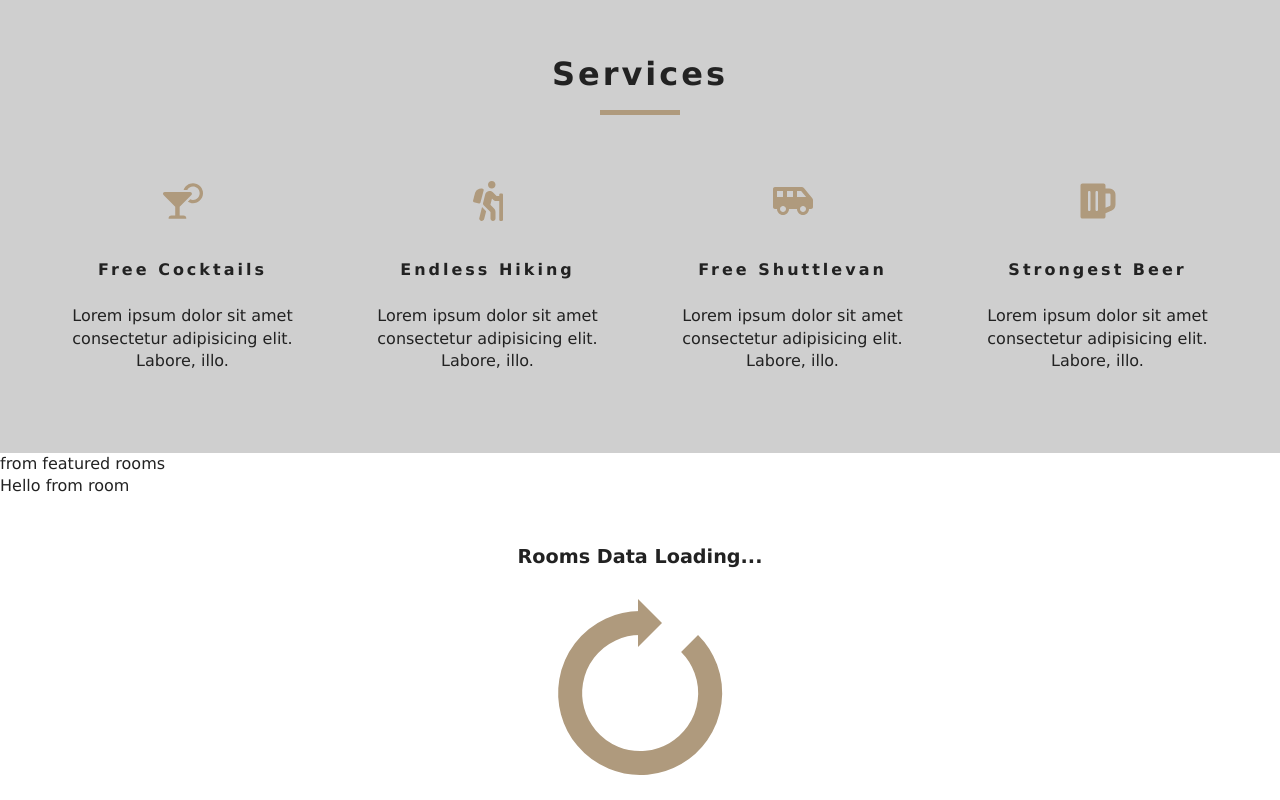
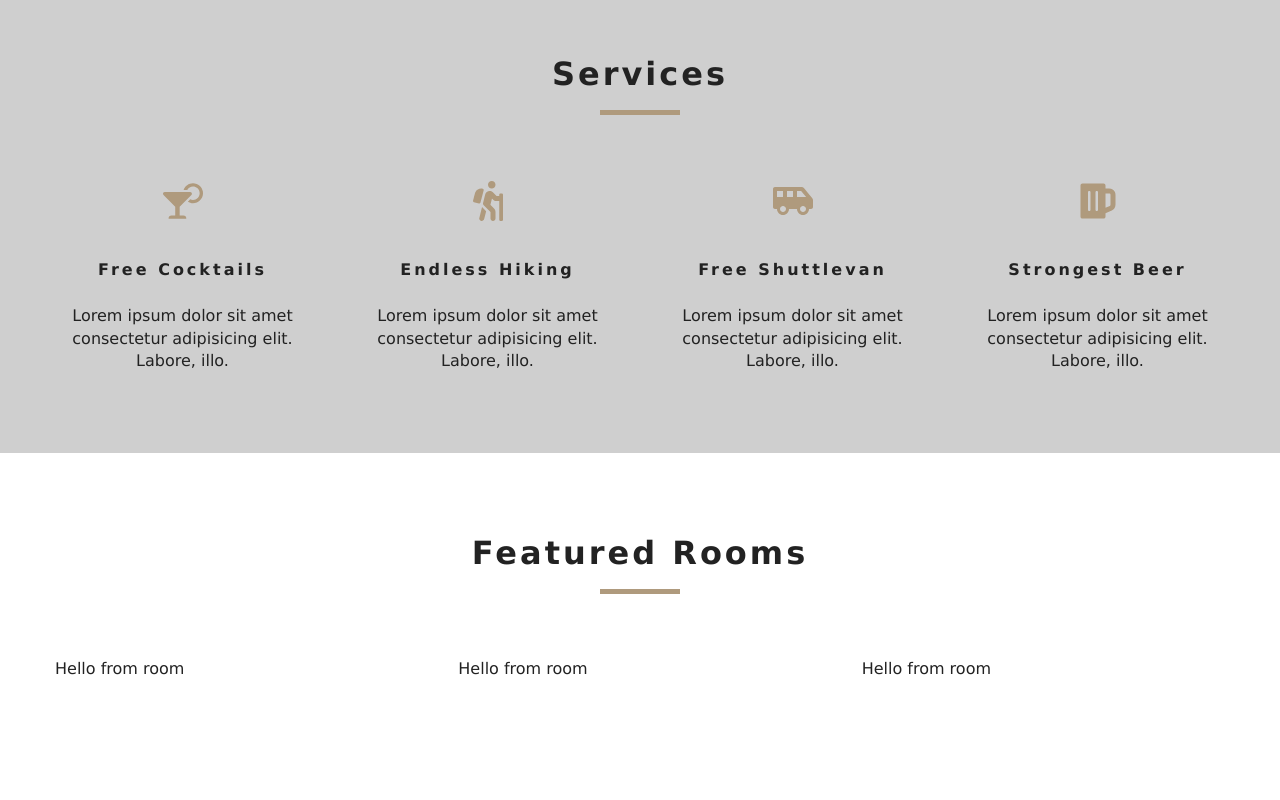
Before and after one commit to mb2o/react-beach-resort, a React (Create React App) app: page / in a window 1280 px wide. Shown: the part 826-1626 px from the top of the page. After the commit the page ends 1586 px from the top, so only its background shows below. Built offline with nearby package versions, Linux system fonts and the light colour scheme.

Commit message:
Featured Rooms Component

```diff
--- a/src/components/Featured.js
+++ b/src/components/Featured.js
@@ -2,19 +2,24 @@
 import { RoomContext } from '../context';
 import Loading from './Loading';
 import Room from './Room';
+import Title from './Title';
 
 export default class Featured extends Component {
   static contextType = RoomContext;
 
   render() {
-    const { featuredRooms: rooms } = this.context;
+    let { loading, featuredRooms: rooms } = this.context;
+    rooms = rooms.map(room => {
+      return <Room key={room.id} room={room} />;
+    });
 
     return (
-      <div>
-        from featured rooms
-        <Room />
-        <Loading />
-      </div>
+      <section className="featured-rooms">
+        <Title title="Featured rooms" />
+        <div className="featured-rooms-center">
+          {loading ? <Loading /> : rooms}
+        </div>
+      </section>
     );
   }
 }
```
